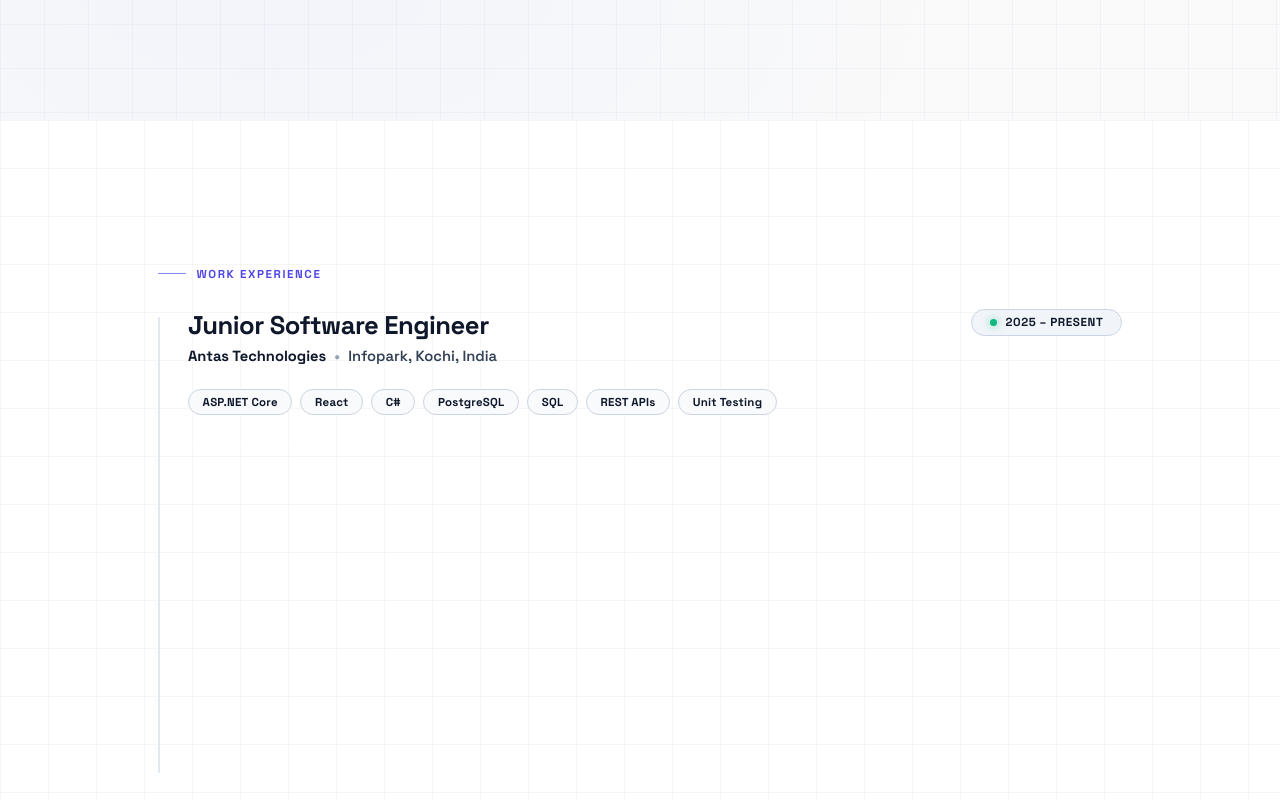
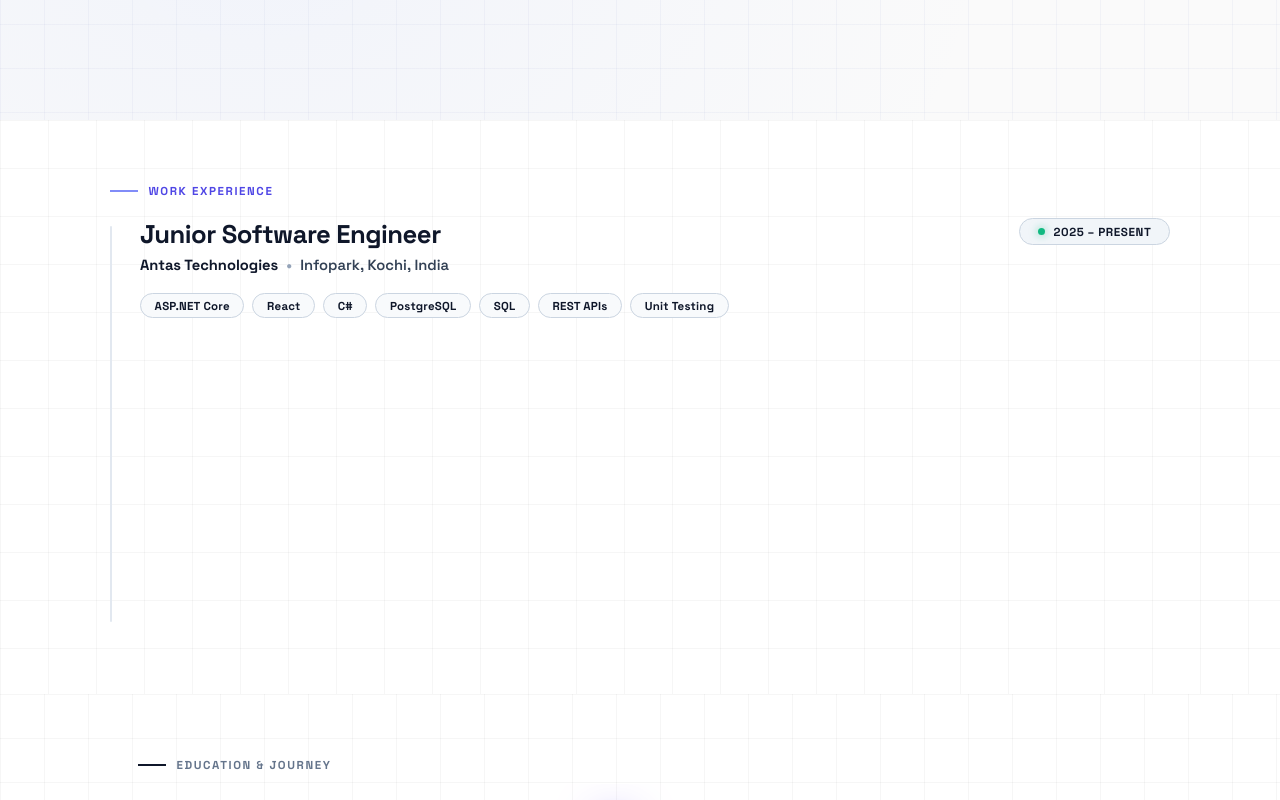
Before and after one commit to fazil-firoz/Modern-portfolio, a React (Vite) app: page / in a window 1280 px wide. Shown: the part 1480-2280 px from the top of the page. Built offline with nearby package versions, Linux system fonts and the light colour scheme.

Commit message:
fix: optimize Work Experience section layout to span full area and reduce vertical scroll height

```diff
--- a/src/index.css
+++ b/src/index.css
@@ -537,14 +537,14 @@
 ═══════════════════════════════════════════ */
 .section-experience {
   position: relative;
-  min-height: 100vh;
+  min-height: auto;
   width: 100%;
   display: flex;
   flex-direction: column;
   align-items: center;
   justify-content: center;
   overflow: hidden;
-  padding: 6rem 0;
+  padding: 4rem 0 4.5rem;
 
   background: #ffffff;
 }
@@ -564,12 +564,12 @@
 .exp-inner {
   position: relative; z-index: 5;
   width: 100%;
-  max-width: 1060px;
+  max-width: 1140px;
   margin: 0 auto;
-  padding: 0 3rem;
+  padding: 0 2.5rem;
   display: flex;
   flex-direction: column;
-  gap: 1.75rem;
+  gap: 1.25rem;
 }
 
 /* Section Tag */
@@ -624,7 +624,7 @@
   flex: 1;
   display: flex;
   flex-direction: column;
-  gap: 1.35rem;
+  gap: 1rem;
 }
 
 /* Header */
@@ -725,7 +725,7 @@
   list-style: none;
   display: flex;
   flex-direction: column;
-  gap: 0.85rem;
+  gap: 0.65rem;
 }
 
 .exp-point-item {
```
